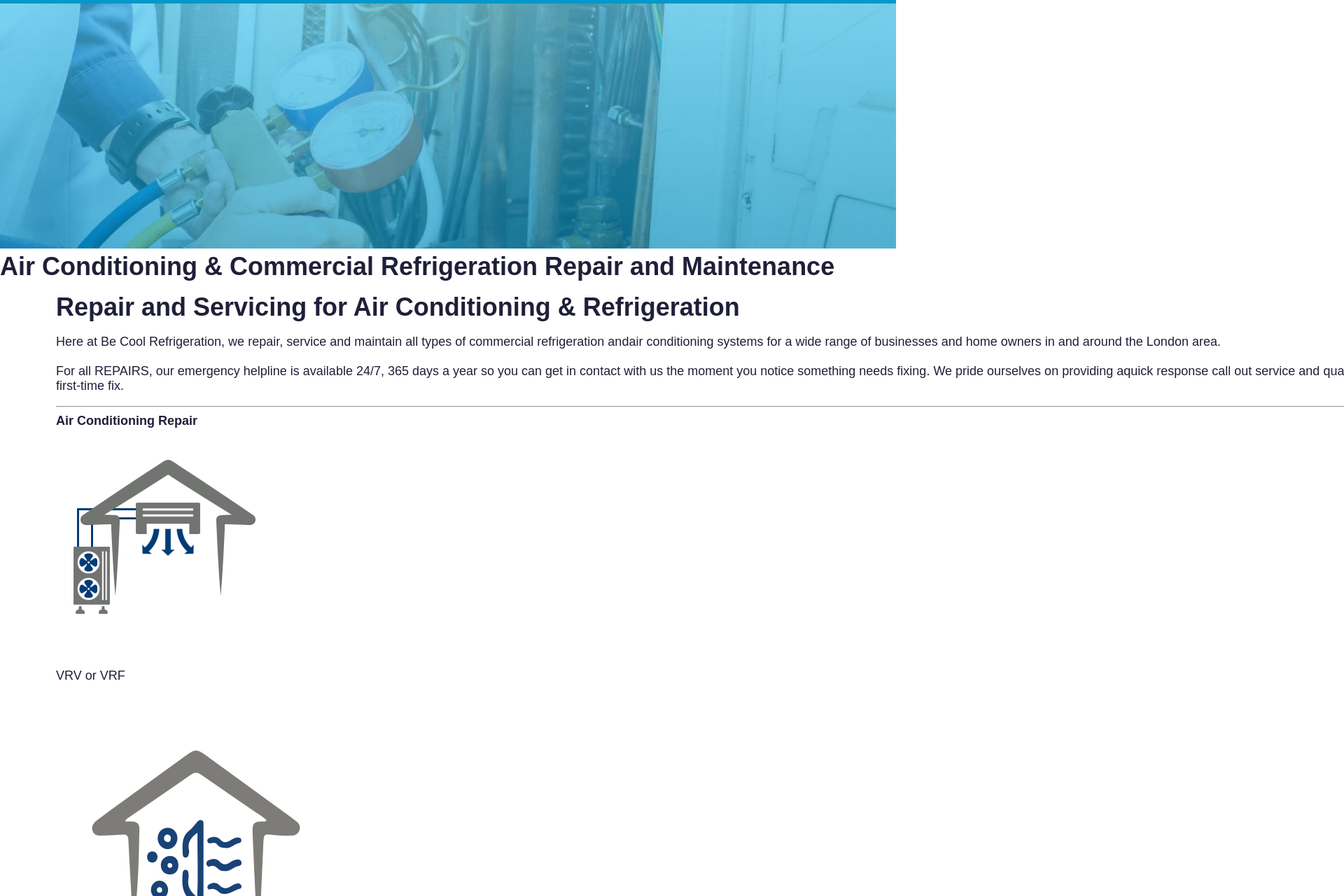
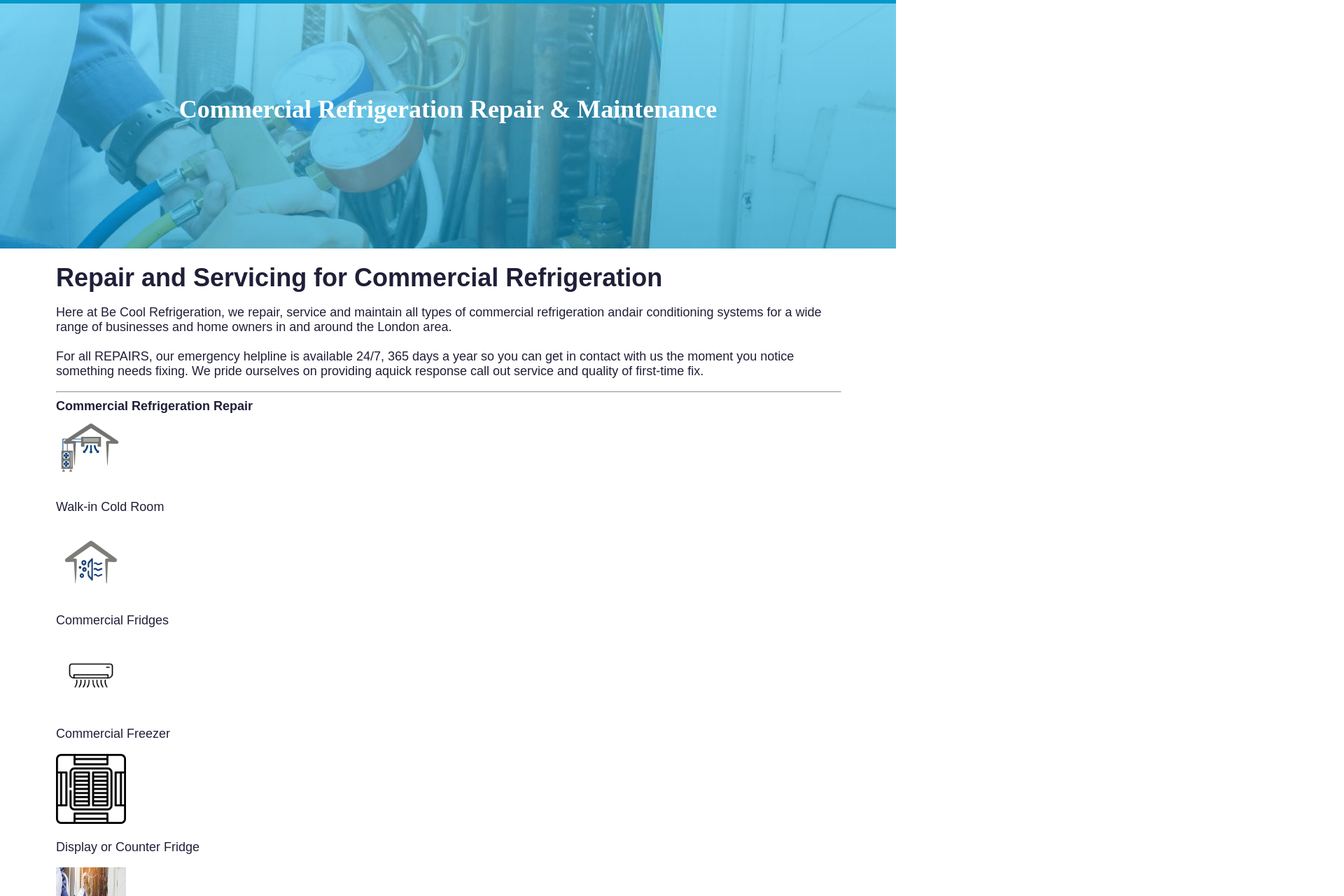
Before and after one commit to mrkamin/justcold.co.uk, a React (Create React App) app: page /repair-maintenance in a window 1280 px wide. Shown: the part 120-1400 px from the top of the page at 70% size, 1920 px wide, since content can reach past the window. Built offline with nearby package versions, Linux system fonts and the light colour scheme; the HTML template or start-up script is replaced by a standard one; a web font is replaced by a local one.

Commit message:
Apply possition to the banner of repair component

```diff
--- a/src/components/repair-maintenance/RepairMaintainence.js
+++ b/src/components/repair-maintenance/RepairMaintainence.js
@@ -17,10 +17,10 @@ import IMG15 from "../../assets/repair/3 copy.png";
 import IMG16 from "../../assets/repair/4 copy.jpg";
 
 const RepairMaintaince = () => (
-  <div className="air-cond-sys-main-cont p-5 d-flex flex-column gap-2">
-    <div className="air-cond-sys-cont gap-4">
-      <div className="d-flex flex-column gap-2">
-        <h1>Repair and Servicing for Air Conditioning & Refrigeration</h1>
+  <div className="air-cond-sys-main-cont">
+    <div className="air-cond-sys-cont">
+      <div className="">
+        <h1>Repair and Servicing for Commercial Refrigeration</h1>
         <p>
           Here at Be Cool Refrigeration, we repair, service and maintain all
           types of <span>commercial refrigeration</span> and
@@ -34,54 +34,16 @@ const RepairMaintaince = () => (
           call out service and quality of first-time fix.
         </p>
         <hr />
-        <div className="d-flex flex-column gap-4">
-          <h4>Air Conditioning Repair</h4>
-          <div>
-            <div className="air-cond-repair d-flex gap-4 align-items-center">
-              <img src={IMG9} alt="IMG9" />
-              <p className="p-0 m-0 fs-5">VRV or VRF</p>
-            </div>
-            <div className="air-cond-repair d-flex gap-4 align-items-center">
-              <img src={IMG10} alt="IMG10" />
-              <p className="p-0 m-0 fs-5">Wall Mounted</p>
-            </div>
-            <div className="air-cond-repair d-flex gap-4 align-items-center">
-              <img src={IMG11} alt="IMG11" />
-              <p className="p-0 m-0 fs-5">Cassette</p>
-            </div>
-            <div className="air-cond-repair d-flex gap-4 align-items-center">
-              <img src={IMG12} alt="IMG12" />
-              <p className="p-0 m-0 fs-5">Floor Mounted</p>
-            </div>
-            <div className="air-cond-repair d-flex gap-4 align-items-center">
-              <img src={IMG13} alt="IMG13" />
-              <p className="p-0 m-0 fs-5">Ducted</p>
-            </div>
-            <div className="air-cond-repair d-flex gap-4 align-items-center">
-              <img src={IMG14} alt="IMG14" />
-              <p className="p-0 m-0 fs-5">Concealed</p>
-            </div>
-            <div className="air-cond-repair d-flex gap-4 align-items-center">
-              <img src={IMG15} alt="IMG15" />
-              <p className="p-0 m-0 fs-5">Split</p>
-            </div>
-            <div className="air-cond-repair d-flex gap-4 align-items-center">
-              <img src={IMG16} alt="IMG16" />
-              <p className="p-0 m-0 fs-5">Multi-Split</p>
-            </div>
-          </div>
-        </div>
-        <hr />
-        <div className="d-flex flex-column gap-4">
+        <div className="">
           <h4>Commercial Refrigeration Repair</h4>
           <div>
-            <div className="air-cond-repair d-flex gap-4 align-items-center">
+            <div className="air-cond-repair">
               <img src={IMG9} alt="IMG9" />
-              <p className="p-0 m-0 fs-5">Walk-in Cold Room</p>
+              <p className="">Walk-in Cold Room</p>
             </div>
-            <div className="air-cond-repair d-flex gap-4 align-items-center">
+            <div className="air-cond-repair">
               <img src={IMG10} alt="IMG10" />
-              <p className="p-0 m-0 fs-5">Commercial Fridges</p>
+              <p className="">Commercial Fridges</p>
             </div>
             <div className="air-cond-repair d-flex gap-4 align-items-center">
               <img src={IMG11} alt="IMG11" />
--- a/src/components/repair-maintenance/RepairMaintenance.js
+++ b/src/components/repair-maintenance/RepairMaintenance.js
@@ -5,13 +5,16 @@ import './repairmaintenance.css';
 const RepairMaintenance = () => {
     return (
         <>
-        <div className="air-cond-banner position-relative text-center">
-          <img src={IMG} alt="bannerphoto" />
-          <div className="air-cond-overlay position-absolute" />
-          <h1 className="air-cond-heading p-0 m-0 position-absolute w-100">
-            Air Conditioning & Commercial Refrigeration Repair and Maintenance
+         <div className="air-cond-banner">
+        <img src={IMG} alt="bannerphoto" />
+        <div className="air-cond-overlay" />
+        <div className="commercial-banner-msg-p flex">
+          <h1 className="bannerUpAnimation">
+            <span className="font-family-patua">Commercial Refrigeration</span>
+            <span className="font-family-patua"> Repair & Maintenance</span>
           </h1>
         </div>
+      </div>
         <RepairMaintaince />
       </>
     )
--- a/src/components/repair-maintenance/repairmaintenance.css
+++ b/src/components/repair-maintenance/repairmaintenance.css
@@ -0,0 +1,4 @@
+.air-cond-repair img {
+    height: 100px;
+    width: 100px;
+}
```
